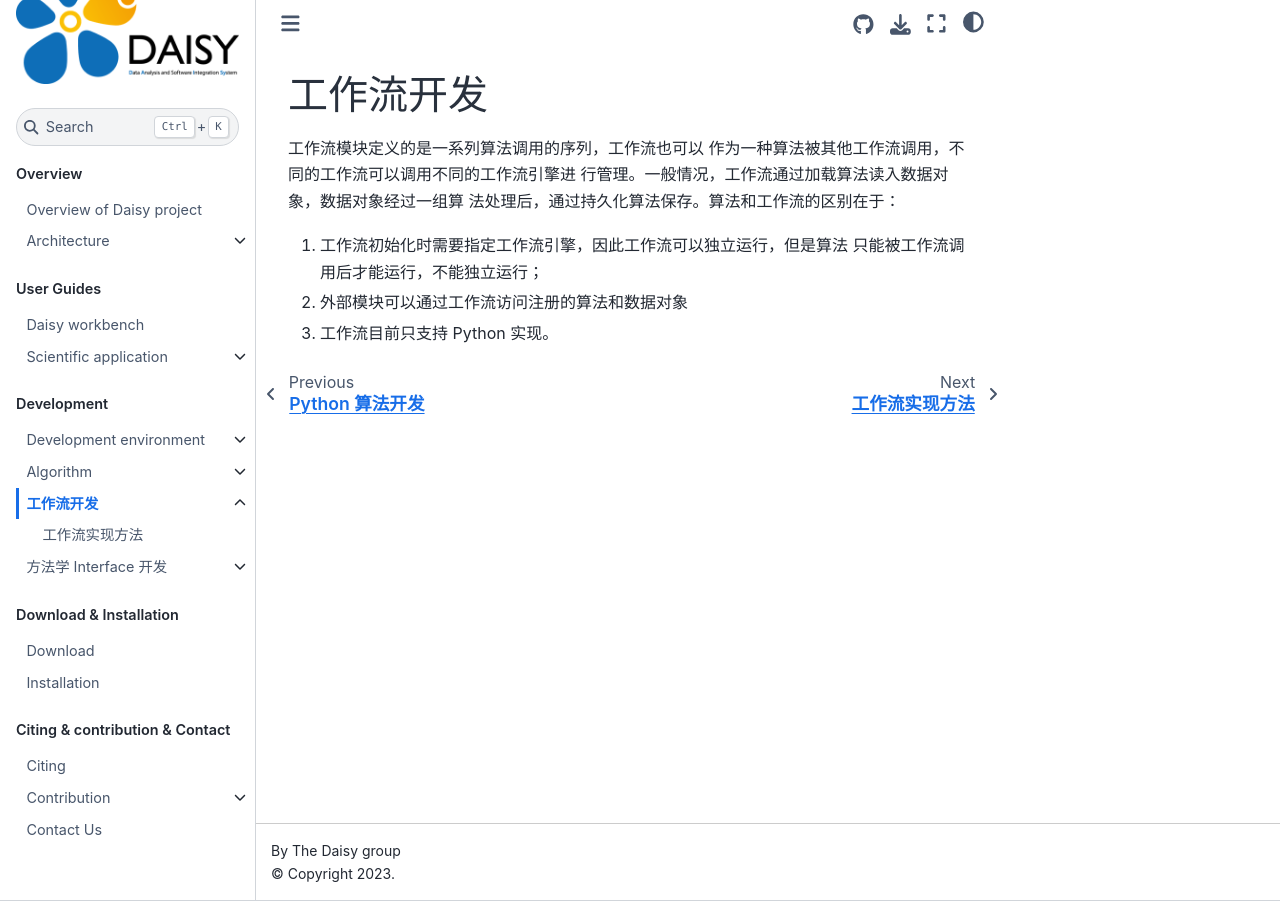
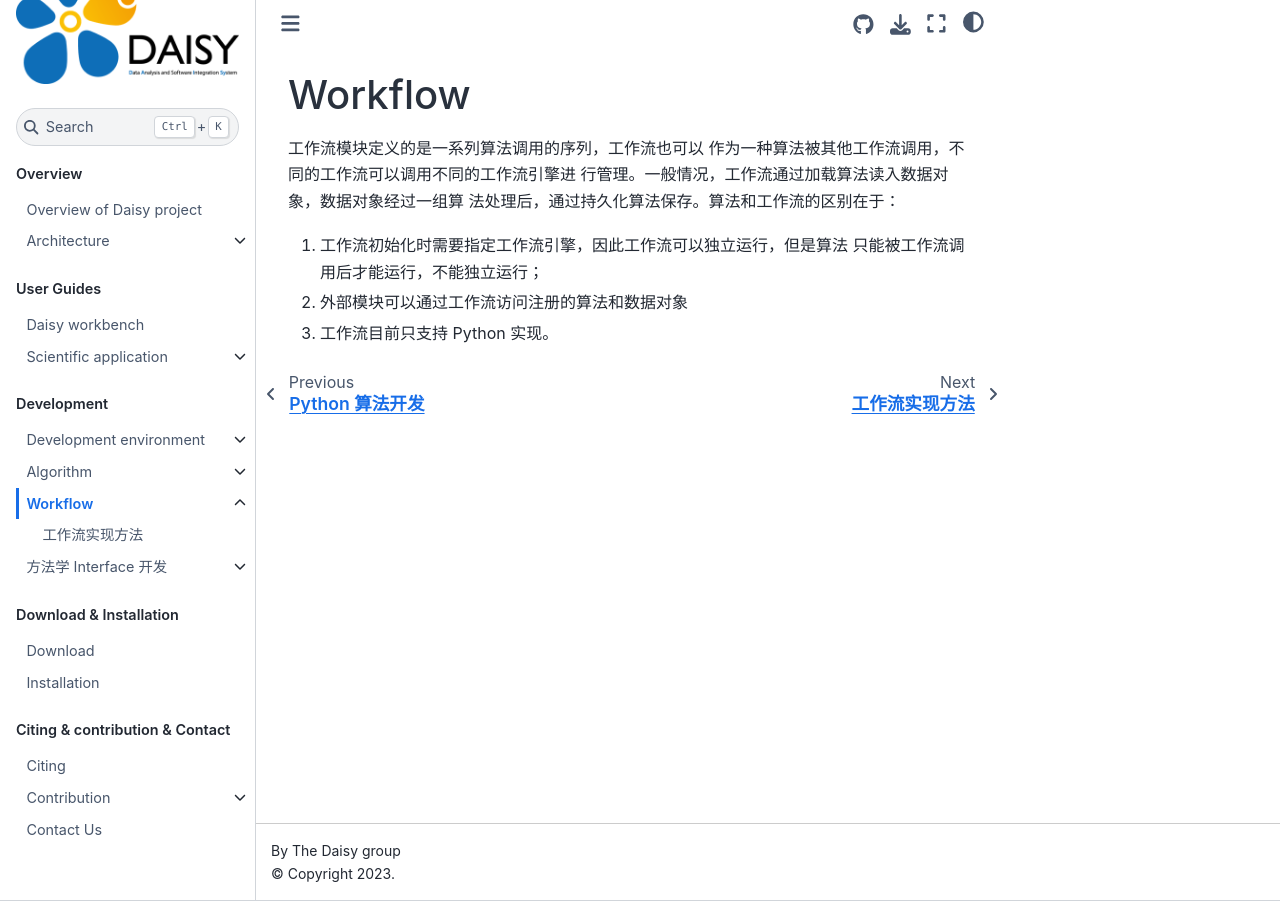
Before and after one commit to huyuhuster/daisydoc, a Jupyter Book: the page built from docs/start/workflowdev.md, in a window 1280 px wide. Built offline with Jupyter Book 1.0.4 settings and Sphinx 7.4.7 and the Sphinx Book theme 1.1.4, drawn with Linux system fonts in a browser that asks for light colours.

Commit message:
Update workflowdev.md

```diff
--- a/docs/start/workflowdev.md
+++ b/docs/start/workflowdev.md
@@ -1,4 +1,4 @@
-# 工作流开发
+# Workflow
 
 工作流模块定义的是一系列算法调用的序列，工作流也可以
 作为一种算法被其他工作流调用，不同的工作流可以调用不同的工作流引擎进
```
